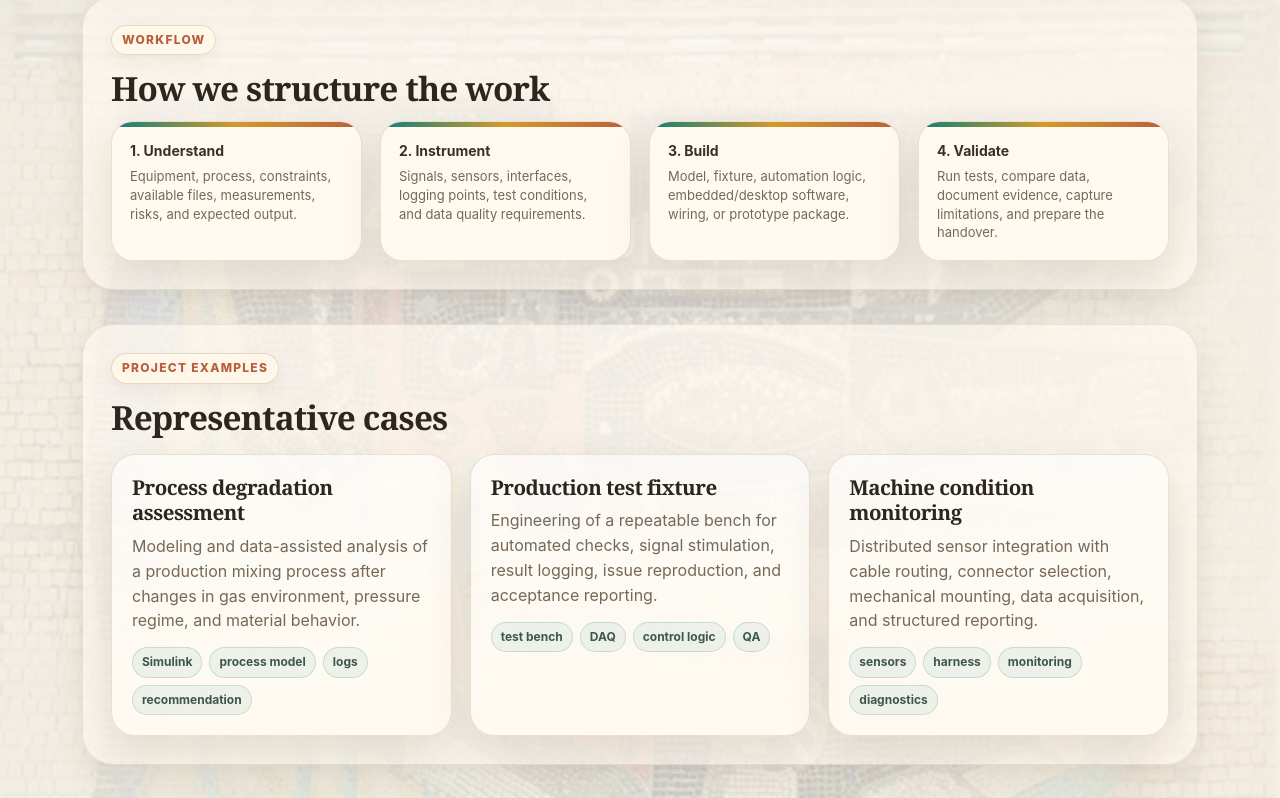
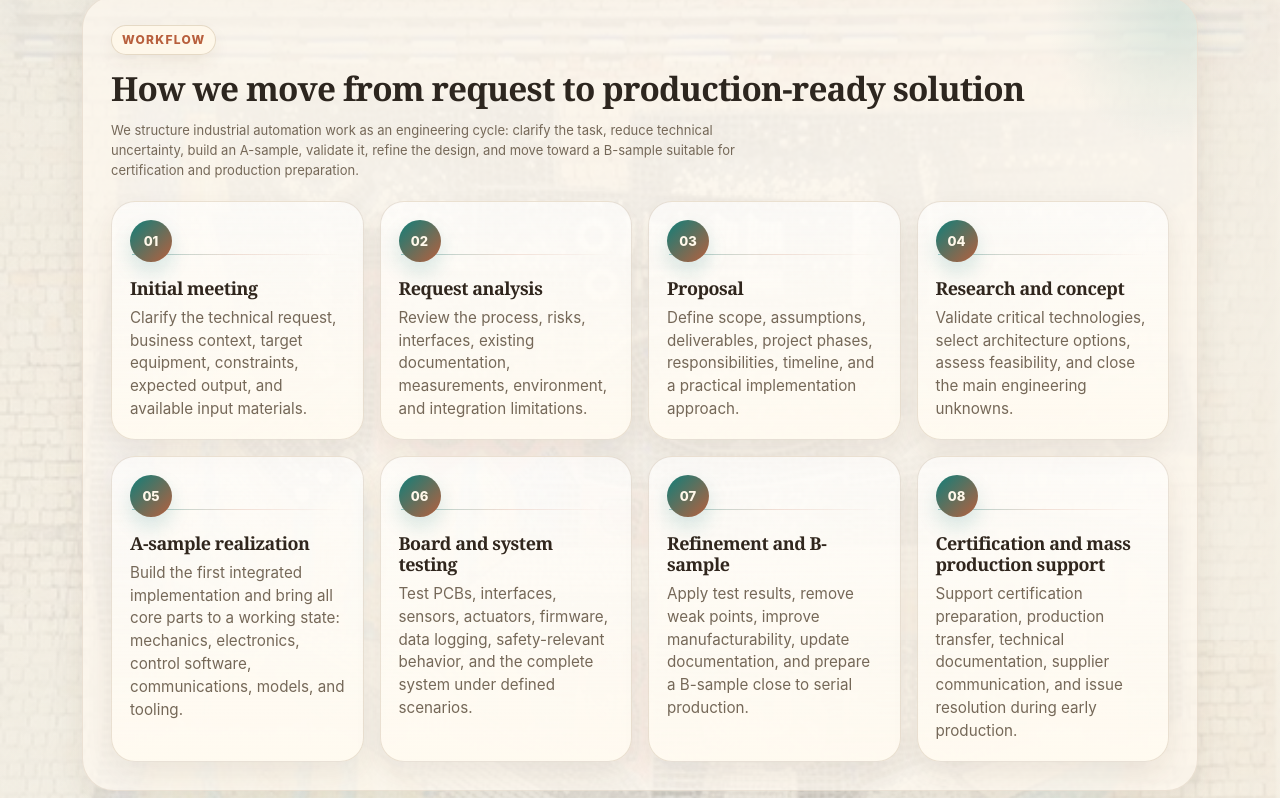
Before and after one commit to dmytrohumennyi/contimech, a plain HTML site: page industrial-automation.html in a window 1280 px wide. Shown: the part 1760-2558 px from the top of the page. Drawn offline with Linux system fonts and the light colour scheme.

Commit message:
workflow

```diff
--- a/assets/css/style.css
+++ b/assets/css/style.css
@@ -1462,3 +1462,83 @@ body.page-industrial{
   .industrial-map-core{width:120px;height:120px;}
   .industrial-card-grid,.industrial-case-grid,.industrial-method-strip{grid-template-columns:1fr;}
 }
+
+/* Industrial workflow */
+.industrial-workflow-section{position:relative;overflow:hidden;}
+.industrial-workflow-section::after{
+  content:"";
+  position:absolute;
+  right:-120px;
+  top:-120px;
+  width:280px;
+  height:280px;
+  border-radius:50%;
+  background:radial-gradient(circle at center, rgba(15,127,122,.13), transparent 66%);
+  pointer-events:none;
+}
+.industrial-workflow{
+  position:relative;
+  z-index:1;
+  list-style:none;
+  counter-reset:workflow;
+  display:grid;
+  grid-template-columns:repeat(4,minmax(0,1fr));
+  gap:16px;
+  padding:0;
+  margin:20px 0 0;
+}
+.industrial-workflow li{
+  position:relative;
+  min-height:190px;
+  padding:18px;
+  border-radius:24px;
+  border:1px solid rgba(132,94,53,.17);
+  background:linear-gradient(180deg, rgba(255,255,255,.62), rgba(255,250,240,.95));
+  box-shadow:0 12px 28px rgba(79,51,20,.08);
+}
+.industrial-workflow li::before{
+  content:"";
+  position:absolute;
+  left:20px;
+  right:20px;
+  top:52px;
+  height:1px;
+  background:linear-gradient(90deg, rgba(15,127,122,.38), rgba(184,95,61,.18), transparent);
+}
+.workflow-step{
+  position:relative;
+  z-index:1;
+  display:inline-flex;
+  align-items:center;
+  justify-content:center;
+  min-width:42px;
+  height:42px;
+  margin-bottom:16px;
+  border-radius:50%;
+  color:#fff8ea;
+  background:linear-gradient(135deg, var(--accent), var(--accent2));
+  font-weight:850;
+  font-size:13px;
+  box-shadow:0 10px 20px rgba(15,127,122,.16);
+}
+.industrial-workflow h3{
+  margin:0 0 8px;
+  font-family:var(--heading);
+  font-size:1.12rem;
+  line-height:1.18;
+  color:#30261d;
+}
+.industrial-workflow p{
+  margin:0;
+  color:var(--muted);
+  font-size:.95rem;
+  line-height:1.5;
+}
+@media (max-width:1100px){
+  .industrial-workflow{grid-template-columns:repeat(2,minmax(0,1fr));}
+  .industrial-workflow li{min-height:170px;}
+}
+@media (max-width:720px){
+  .industrial-workflow{grid-template-columns:1fr;}
+  .industrial-workflow li{min-height:auto;}
+}
--- a/industrial-automation.html
+++ b/industrial-automation.html
@@ -5,7 +5,7 @@
   <meta name="viewport" content="width=device-width, initial-scale=1"/>
   <title>ContiMech — Industrial &amp; Automation</title>
   <meta name="description" content="Industrial automation engineering services by ContiMech: test benches, fixtures, process control, monitoring, sensor integration, digital twins, validation, and technical documentation."/>
-  <link rel="stylesheet" href="assets/css/style.css?v=13"/>
+  <link rel="stylesheet" href="assets/css/style.css?v=14"/>
 </head>
 <body class="page-industrial">
   <header class="header">
@@ -106,15 +106,69 @@
       </aside>
     </section>
 
-    <section class="industrial-section" aria-labelledby="workflow-title">
+    <section class="industrial-section industrial-workflow-section" aria-labelledby="workflow-title">
       <div class="section-kicker">Workflow</div>
-      <h2 id="workflow-title" class="section-title">How we structure the work</h2>
-      <div class="method-strip industrial-method-strip">
-        <div class="method-item"><b>1. Understand</b><span>Equipment, process, constraints, available files, measurements, risks, and expected output.</span></div>
-        <div class="method-item"><b>2. Instrument</b><span>Signals, sensors, interfaces, logging points, test conditions, and data quality requirements.</span></div>
-        <div class="method-item"><b>3. Build</b><span>Model, fixture, automation logic, embedded/desktop software, wiring, or prototype package.</span></div>
-        <div class="method-item"><b>4. Validate</b><span>Run tests, compare data, document evidence, capture limitations, and prepare the handover.</span></div>
-      </div>
+      <h2 id="workflow-title" class="section-title">How we move from request to production-ready solution</h2>
+      <p class="meta industrial-section-lead">We structure industrial automation work as an engineering cycle: clarify the task, reduce technical uncertainty, build an A-sample, validate it, refine the design, and move toward a B-sample suitable for certification and production preparation.</p>
+
+      <ol class="industrial-workflow" aria-label="Industrial automation project workflow">
+        <li>
+          <span class="workflow-step">01</span>
+          <div>
+            <h3>Initial meeting</h3>
+            <p>Clarify the technical request, business context, target equipment, constraints, expected output, and available input materials.</p>
+          </div>
+        </li>
+        <li>
+          <span class="workflow-step">02</span>
+          <div>
+            <h3>Request analysis</h3>
+            <p>Review the process, risks, interfaces, existing documentation, measurements, environment, and integration limitations.</p>
+          </div>
+        </li>
+        <li>
+          <span class="workflow-step">03</span>
+          <div>
+            <h3>Proposal</h3>
+            <p>Define scope, assumptions, deliverables, project phases, responsibilities, timeline, and a practical implementation approach.</p>
+          </div>
+        </li>
+        <li>
+          <span class="workflow-step">04</span>
+          <div>
+            <h3>Research and concept</h3>
+            <p>Validate critical technologies, select architecture options, assess feasibility, and close the main engineering unknowns.</p>
+          </div>
+        </li>
+        <li>
+          <span class="workflow-step">05</span>
+          <div>
+            <h3>A-sample realization</h3>
+            <p>Build the first integrated implementation and bring all core parts to a working state: mechanics, electronics, control software, communications, models, and tooling.</p>
+          </div>
+        </li>
+        <li>
+          <span class="workflow-step">06</span>
+          <div>
+            <h3>Board and system testing</h3>
+            <p>Test PCBs, interfaces, sensors, actuators, firmware, data logging, safety-relevant behavior, and the complete system under defined scenarios.</p>
+          </div>
+        </li>
+        <li>
+          <span class="workflow-step">07</span>
+          <div>
+            <h3>Refinement and B-sample</h3>
+            <p>Apply test results, remove weak points, improve manufacturability, update documentation, and prepare a B-sample close to serial production.</p>
+          </div>
+        </li>
+        <li>
+          <span class="workflow-step">08</span>
+          <div>
+            <h3>Certification and mass production support</h3>
+            <p>Support certification preparation, production transfer, technical documentation, supplier communication, and issue resolution during early production.</p>
+          </div>
+        </li>
+      </ol>
     </section>
 
     <section class="industrial-section" aria-labelledby="cases-title">
```
